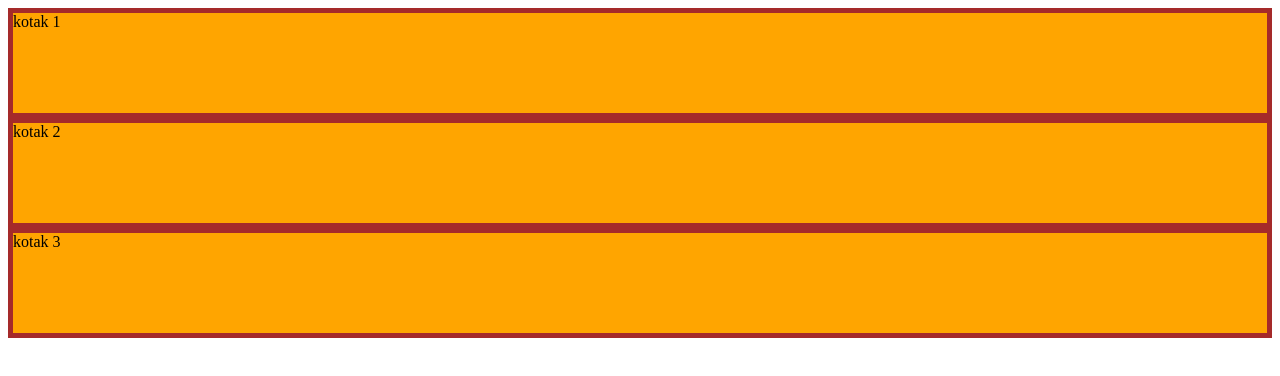
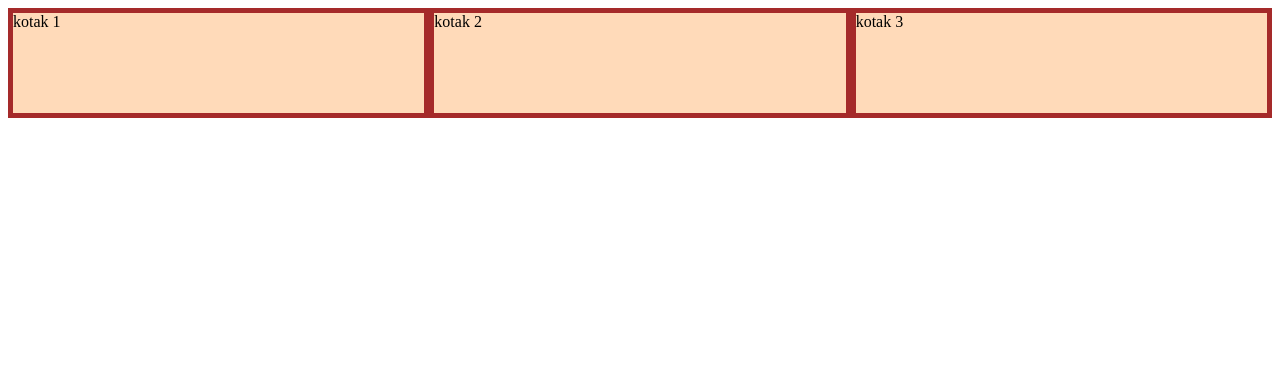
Before and after one commit to azmiming/Praktikum-web-2, a plain HTML site: page border.html in a window 1280 px wide. Drawn offline with Linux system fonts and the light colour scheme.

Commit message:
borderflexx2

```diff
--- a/flexx.css
+++ b/flexx.css
@@ -31,3 +31,15 @@
     height : 100px;
 
 }
+.container {
+    display: flex;
+
+}
+
+.container div {
+    background: peachpuff;
+    border: 5px solid brown;
+    height: 100px;
+    flex: 1;
+
+}
```
